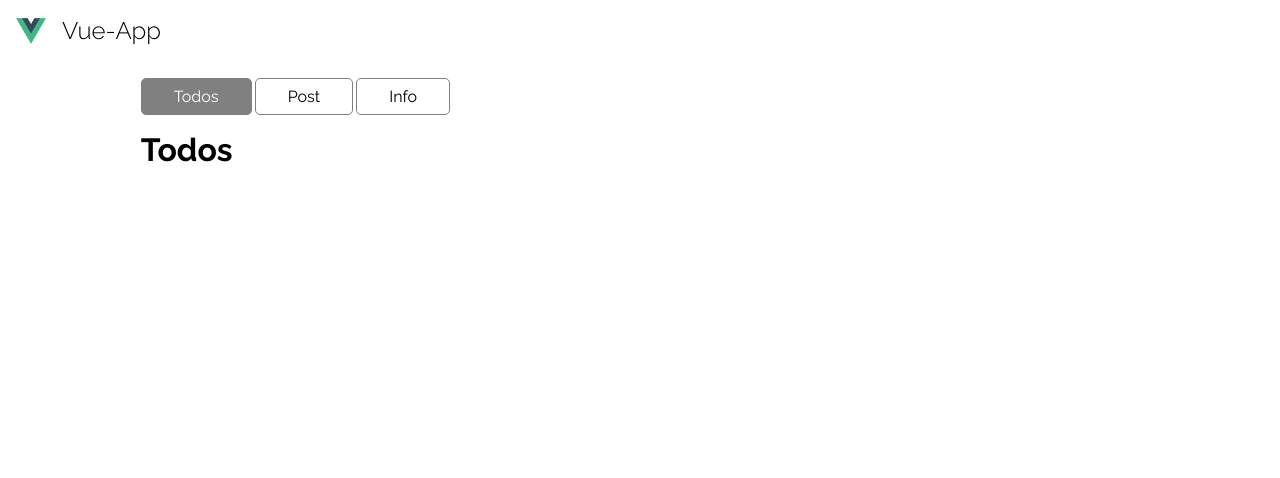
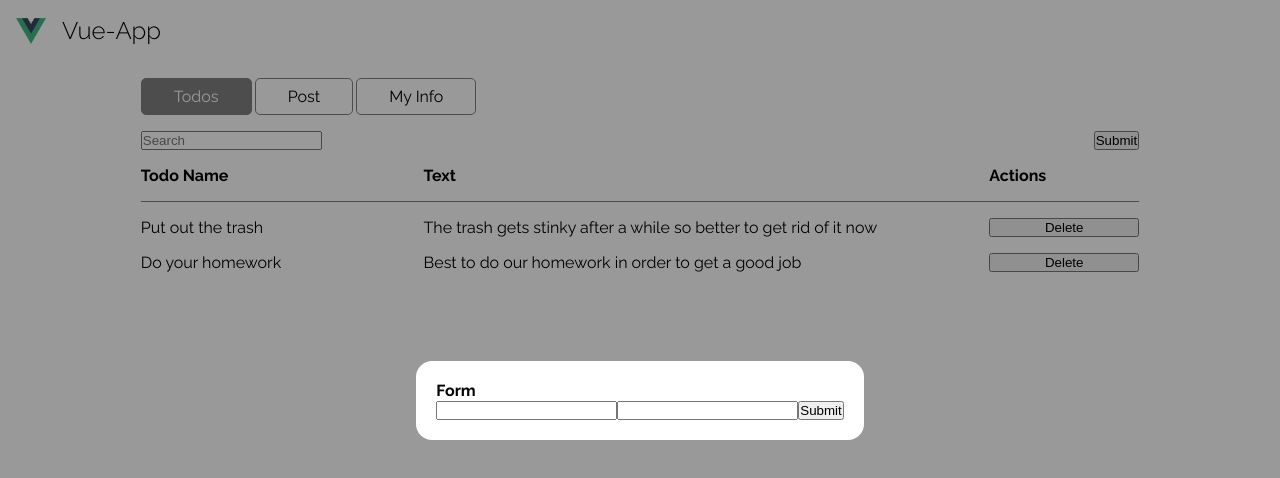
Before and after one commit to RizaHKhan/allan-test, a Vue app: page /todos in a window 1280 px wide. Shown: the top 478 px of the page. Built offline with nearby package versions, Linux system fonts and the light colour scheme.

Commit message:
added more components

```diff
--- a/src/App.vue
+++ b/src/App.vue
@@ -1,14 +1,16 @@
 <template>
   <Navbar />
   <router-view />
+  <Modal />
 </template>
 
 <script lang="ts">
 import Navbar from "@/components/core/Navbar.vue";
+import Modal from "@/components/core/Modal.vue";
 
 import { defineComponent } from "vue";
 export default defineComponent({
   name: "App",
-  components: { Navbar },
+  components: { Navbar, Modal },
 });
 </script>
--- /dev/null
+++ b/src/components/compound/Form.vue
@@ -0,0 +1,19 @@
+<template>
+  <div class="form">
+    <h4>Form</h4>
+    <Input />
+    <Input />
+    <Button />
+  </div>
+</template>
+
+<script lang="ts">
+import Button from "@/components/core/Button.vue";
+import Input from "@/components/core/Input.vue";
+
+import { defineComponent } from "vue";
+export default defineComponent({
+  name: "App",
+  components: { Button, Input },
+});
+</script>
--- /dev/null
+++ b/src/components/core/Button.vue
@@ -0,0 +1,18 @@
+<template>
+  <button>{{ title }}</button>
+</template>
+
+<script lang="ts">
+import { defineComponent } from "vue";
+export default defineComponent({
+  name: "Button",
+  props: {
+    title: {
+      type: String,
+      default: "Submit",
+    },
+  },
+});
+</script>
+
+<style lang="scss" scoped></style>
--- /dev/null
+++ b/src/components/core/Input.vue
@@ -0,0 +1,18 @@
+<template>
+  <input :placeholder="placeholder" />
+</template>
+
+<script lang="ts">
+import { defineComponent } from "vue";
+export default defineComponent({
+  name: "Input",
+  props: {
+    placeholder: {
+      type: String,
+      default: "",
+    },
+  },
+});
+</script>
+
+<style lang="scss" scoped></style>
--- /dev/null
+++ b/src/components/core/Modal.vue
@@ -0,0 +1,55 @@
+<template>
+  <transition name="fade">
+    <div class="modal">
+      <div class="modal__content p5">
+        <component :is="componentName" />
+      </div>
+    </div>
+  </transition>
+</template>
+
+<script lang="ts">
+import { defineComponent } from "vue";
+import Form from "@/components/compound/Form.vue";
+
+export default defineComponent({
+  name: "Modal",
+  components: { Form },
+  props: {
+    componentName: {
+      type: String,
+      default: "Form",
+    },
+  },
+});
+</script>
+
+<style lang="scss" scoped>
+.modal {
+  position: absolute;
+  z-index: 100;
+  top: 0;
+  left: 0;
+  width: 100%;
+  height: 100%;
+  display: flex;
+  background: rgba(0, 0, 0, 0.4);
+
+  &__content {
+    margin: auto;
+    background: #fff;
+    border-radius: 1rem;
+  }
+}
+
+.fade-enter-active,
+.fade-leave-active {
+  transition: all 0.5s ease;
+  position: absolute;
+}
+.fade-enter, .fade-leave-to /* .fade-leave-active below version 2.1.8 */ {
+  position: absolute;
+  transform: translateX(400px);
+  opacity: 0;
+}
+</style>
--- a/src/components/tabs/Todos.vue
+++ /dev/null
@@ -1,3 +0,0 @@
-<template>
-  <h1>Todos</h1>
-</template>
--- a/src/router/index.ts
+++ b/src/router/index.ts
@@ -1,8 +1,8 @@
 import { createRouter, createWebHistory, RouteRecordRaw } from "vue-router";
 import Home from "../views/Home.vue";
-import Todos from "@/components/tabs/Todos.vue";
-import Post from "@/components/tabs/Post.vue";
-import Info from "@/components/tabs/Info.vue";
+import Todos from "@/views/tabs/Todos.vue";
+import Post from "@/views/tabs/Post.vue";
+import Info from "@/views/tabs/Info.vue";
 
 const routes: Array<RouteRecordRaw> = [
   {
--- a/src/views/Home.vue
+++ b/src/views/Home.vue
@@ -3,7 +3,7 @@
     <div class="main__routes">
       <router-link to="/todos">Todos</router-link>
       <router-link to="/post">Post</router-link>
-      <router-link to="/info">Info</router-link>
+      <router-link to="/info">My Info</router-link>
     </div>
     <div class="main__view mt4">
       <transition name="fade">
--- /dev/null
+++ b/src/views/tabs/Todos.vue
@@ -0,0 +1,85 @@
+<template>
+  <div class="todos">
+    <div class="todos__action">
+      <Input placeholder="Search" />
+      <Button />
+    </div>
+    <div class="todos__data">
+      <div class="todos__data--header row pb4 mt4">
+        <p>Todo Name</p>
+        <p>Text</p>
+        <p>Actions</p>
+      </div>
+      <div class="todos__data--body mt4">
+        <div
+          class="todos__data--body--item row mt4"
+          v-for="({ title, description }, i) in todos"
+          :key="i"
+        >
+          <p>{{ title }}</p>
+          <p>{{ description }}</p>
+          <Button title="Delete" />
+        </div>
+      </div>
+    </div>
+  </div>
+</template>
+
+<script lang="ts">
+import { defineComponent, ref } from "vue";
+import Input from "@/components/core/Input.vue";
+import Button from "@/components/core/Button.vue";
+
+interface Todo {
+  title: string;
+  description: string;
+}
+
+export default defineComponent({
+  name: "Todos",
+  components: { Input, Button },
+  setup() {
+    const todos = ref<Todo[]>([
+      {
+        title: "Put out the trash",
+        description:
+          "The trash gets stinky after a while so better to get rid of it now",
+      },
+      {
+        title: "Do your homework",
+        description: "Best to do our homework in order to get a good job",
+      },
+    ]);
+
+    return { todos };
+  },
+});
+</script>
+
+<style lang="scss" scoped>
+.todos {
+  &__action {
+    display: flex;
+    justify-content: space-between;
+  }
+  &__data {
+    &--header {
+      border-bottom: 1px solid grey;
+
+      p {
+        font-weight: bold;
+      }
+    }
+
+    &--body {
+      &--item {
+      }
+    }
+  }
+}
+
+.row {
+  display: grid;
+  grid-template-columns: 1fr 2fr 150px;
+}
+</style>
```
Also changed, not shown: src/views/tabs/Info.vue (renamed from src/components/tabs/Info.vue), src/views/tabs/Post.vue (renamed from src/components/tabs/Post.vue).
